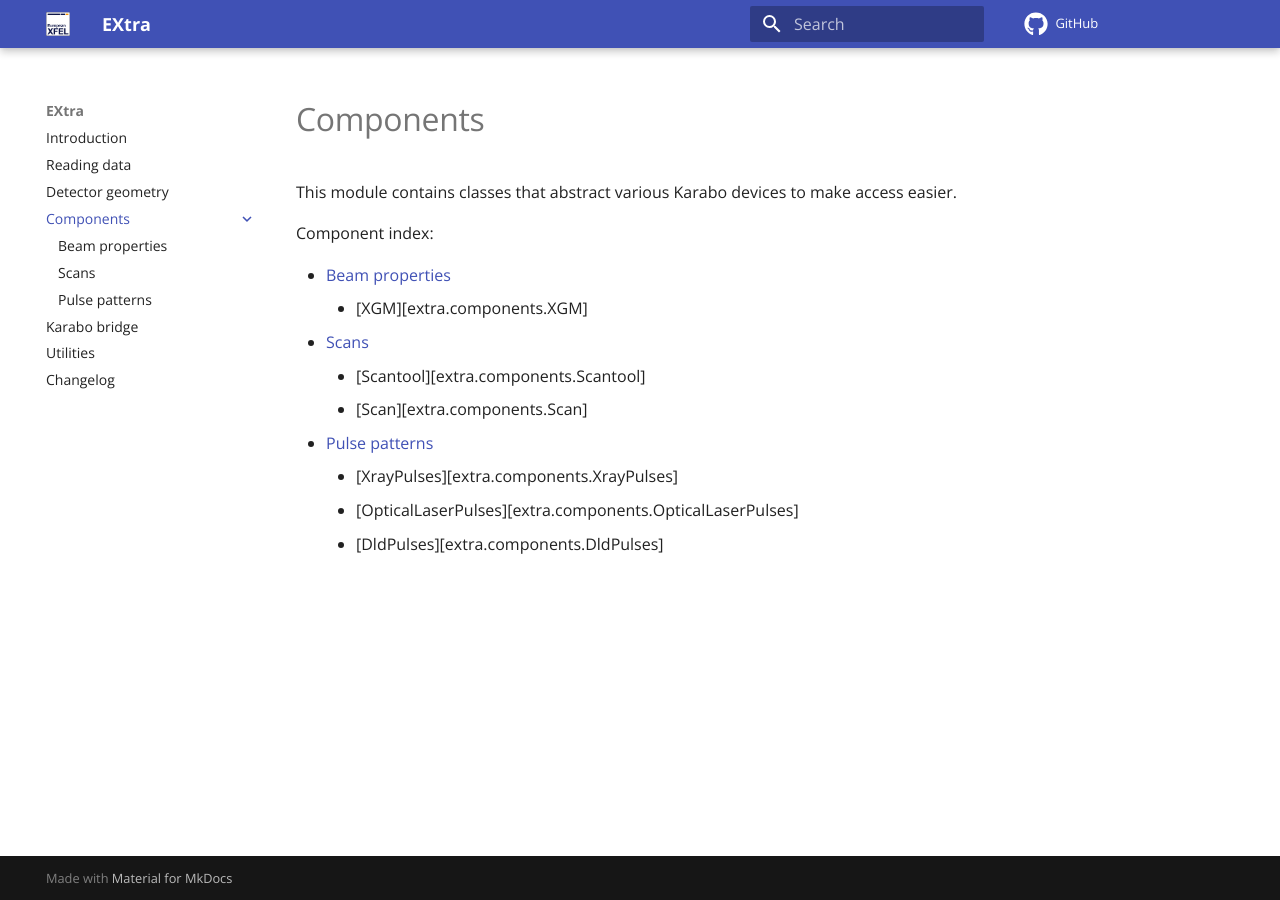
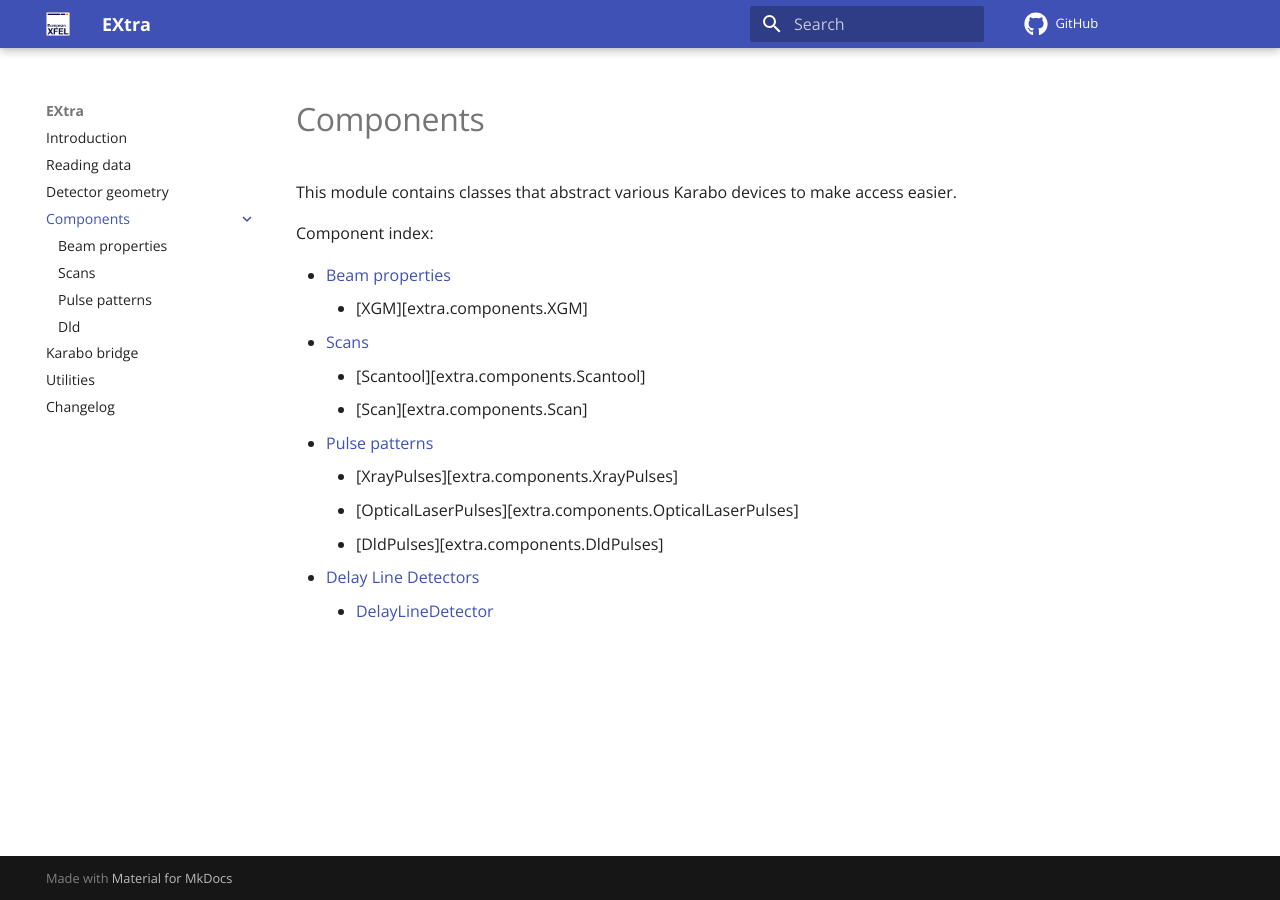
Before and after one commit to European-XFEL/EXtra, an MkDocs documentation site: the page built from docs/components/index.md, in a window 1280 px wide. Built offline with MkDocs 1.6.1 and Material for MkDocs 9.7.7, drawn with Linux system fonts in a browser that asks for light colours; comment, search, counter and statistics services are not loaded.

Commit message:
(fixup) Add missing docs pieces

```diff
--- a/docs/components/index.md
+++ b/docs/components/index.md
@@ -14,3 +14,5 @@ Component index:
     - [XrayPulses][extra.components.XrayPulses]
     - [OpticalLaserPulses][extra.components.OpticalLaserPulses]
     - [DldPulses][extra.components.DldPulses]
+- [Delay Line Detectors](dld.md)
+    - [DelayLineDetector](extra.components.DelayLineDetector)
--- a/mkdocs.yml
+++ b/mkdocs.yml
@@ -25,6 +25,7 @@ nav:
     - components/beam-properties.md
     - components/scans.md
     - components/pulse-patterns.md
+    - components/dld.md
   - karabo-bridge.md
   - utilities.md
   - changelog.md
```
